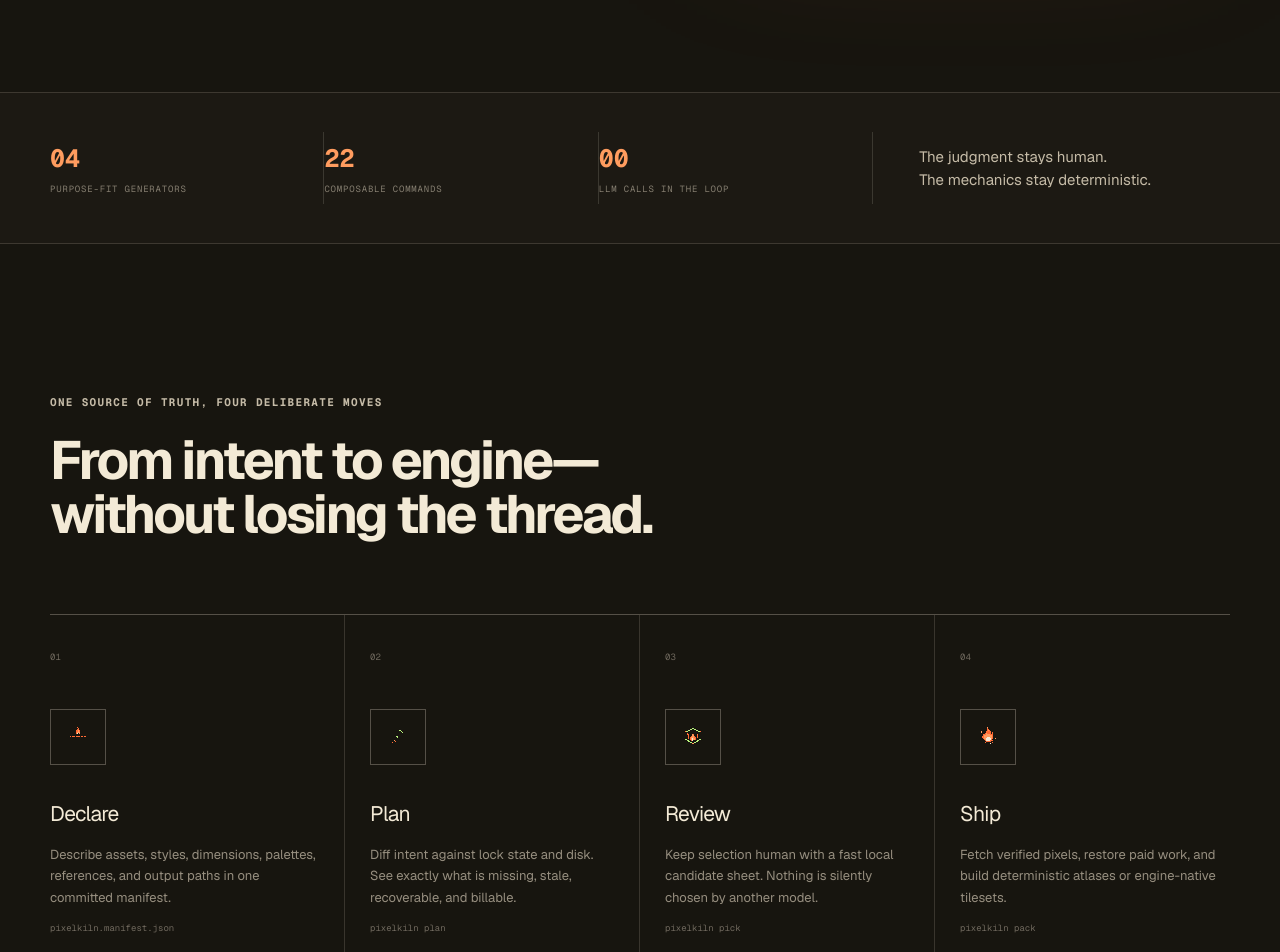
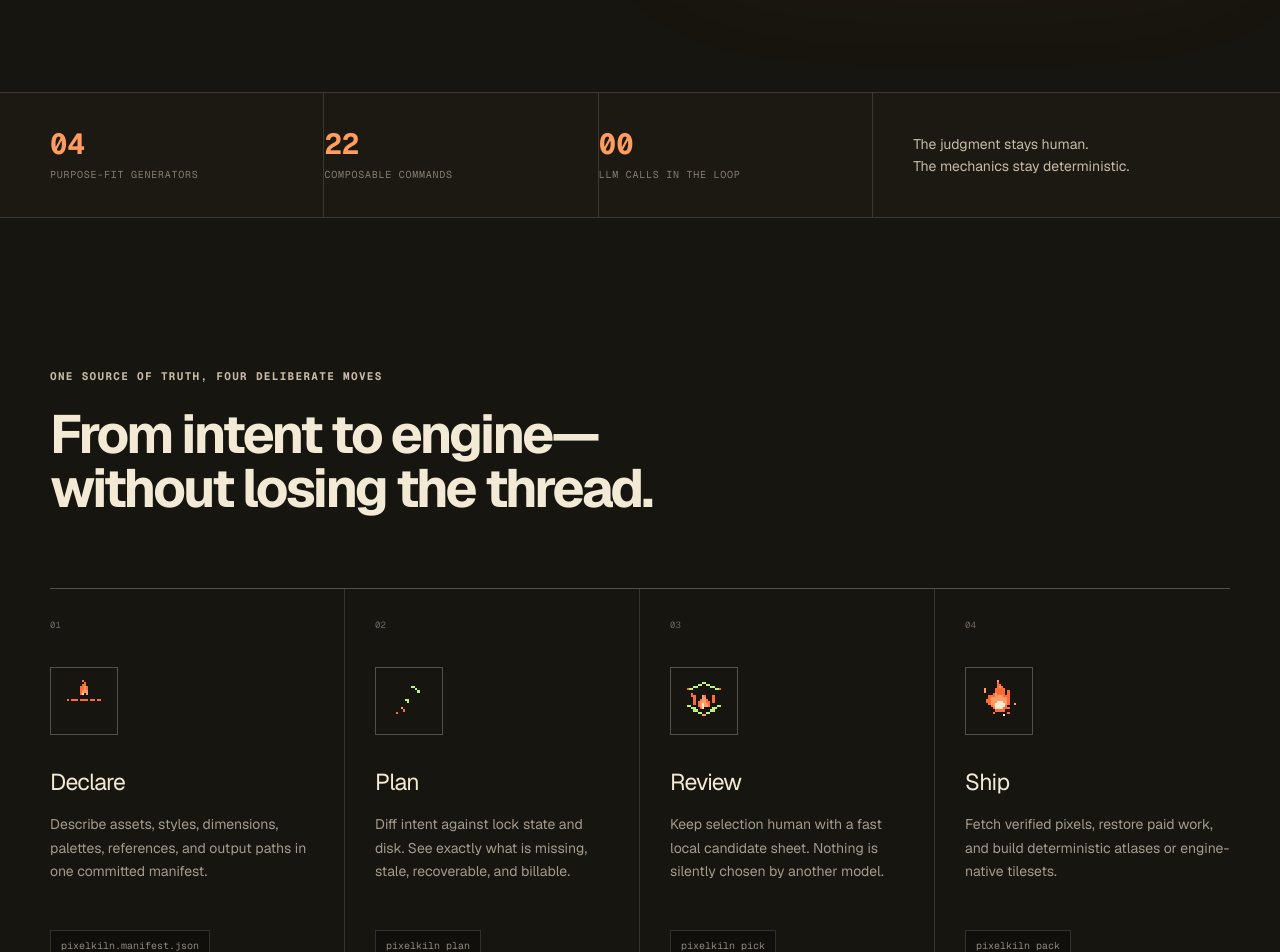
Before and after one commit to gfargo/pixelkiln, a Next.js app in the folder website/: page / in a window 1280 px wide. Shown: the part 700-1652 px from the top of the page. Built offline with nearby package versions, Linux system fonts and the light colour scheme; no server answers.

Commit message:
fix: refine workflow spacing and sprite scale

```diff
--- a/website/app/globals.css
+++ b/website/app/globals.css
@@ -253,37 +253,41 @@ a { color: inherit; text-decoration: none; }
 
 .proof-strip { border-block: 1px solid var(--line); background: #1c1913; }
 .proof-grid {
-  min-height: 150px;
+  min-height: 124px;
   display: grid;
   grid-template-columns: repeat(3, 1fr) 1.3fr;
-  align-items: center;
+  align-items: stretch;
 }
 .proof-grid > div {
-  height: 72px;
+  min-height: 124px;
   display: flex;
   flex-direction: column;
   justify-content: center;
-  gap: 6px;
+  gap: 9px;
+  padding: 24px 18px 22px 0;
   border-right: 1px solid var(--line);
 }
 .proof-grid strong {
   color: var(--ember-light);
   font-family: var(--font-geist-mono), monospace;
-  font-size: 25px;
+  font-size: 29px;
+  line-height: 1;
 }
 .proof-grid span {
   color: #857e70;
   font-family: var(--font-geist-mono), monospace;
-  font-size: 9px;
-  letter-spacing: 0.09em;
+  font-size: 10px;
+  line-height: 1.45;
+  letter-spacing: 0.075em;
   text-transform: uppercase;
 }
 .proof-grid p {
+  align-self: center;
   margin: 0;
-  padding-left: 46px;
+  padding-left: 40px;
   color: var(--cream-muted);
-  font-size: 15px;
-  line-height: 1.55;
+  font-size: 14px;
+  line-height: 1.6;
 }
 
 .section-heading .eyebrow { margin-bottom: 22px; }
@@ -324,12 +328,13 @@ a { color: inherit; text-decoration: none; }
   border-top: 1px solid var(--line-strong);
 }
 .workflow-grid article {
-  min-height: 350px;
-  position: relative;
-  padding: 28px 25px 30px 0;
+  min-height: 400px;
+  display: flex;
+  flex-direction: column;
+  padding: 30px 30px 28px 0;
   border-right: 1px solid var(--line);
 }
-.workflow-grid article:not(:first-child) { padding-left: 25px; }
+.workflow-grid article:not(:first-child) { padding-left: 30px; }
 .workflow-grid article:last-child { border-right: 0; padding-right: 0; }
 .step-number {
   color: #6f685d;
@@ -337,25 +342,36 @@ a { color: inherit; text-decoration: none; }
   font-size: 9px;
 }
 .step-glyph {
-  width: 56px;
-  height: 56px;
+  width: 68px;
+  height: 68px;
   display: grid;
   place-items: center;
-  margin: 42px 0 33px;
+  margin: 34px 0 30px;
   border: 1px solid var(--line-strong);
   color: var(--ember-light);
   font-family: var(--font-geist-mono), monospace;
-  font-size: 23px;
+  overflow: hidden;
 }
-.step-glyph img { width: 32px; height: 32px; image-rendering: pixelated; }
-.workflow-grid h3 { margin: 0 0 14px; font-size: 21px; letter-spacing: -0.035em; }
-.workflow-grid p { margin: 0; color: #968e7f; font-size: 13px; line-height: 1.65; }
+.step-glyph img {
+  width: 50px;
+  height: 50px;
+  image-rendering: pixelated;
+  transform: scale(1.35);
+  transform-origin: center;
+}
+.workflow-grid h3 { margin: 0 0 14px; font-size: 23px; letter-spacing: -0.035em; }
+.workflow-grid p { margin: 0 0 26px; color: #a39b8d; font-size: 14px; line-height: 1.68; }
 .workflow-grid code {
-  position: absolute;
-  bottom: 30px;
-  color: #716a5f;
+  align-self: flex-start;
+  margin-top: auto;
+  padding: 8px 10px;
+  border: 1px solid var(--line);
+  background: #100f0c;
+  color: #928a7b;
   font-family: var(--font-geist-mono), monospace;
-  font-size: 9px;
+  font-size: 10px;
+  line-height: 1.3;
+  white-space: nowrap;
 }
 
 .review-section {
@@ -660,8 +676,9 @@ a { color: inherit; text-decoration: none; }
   .hero-copy { max-width: 720px; }
   .hero-visual { width: min(640px, 94%); margin-inline: auto; }
   .proof-grid { grid-template-columns: repeat(3, 1fr); }
-  .proof-grid p { grid-column: 1 / -1; padding: 22px 0; }
+  .proof-grid p { grid-column: 1 / -1; padding: 25px 0 27px; border-top: 1px solid var(--line); }
   .workflow-grid { grid-template-columns: repeat(2, 1fr); }
+  .workflow-grid article { min-height: 370px; }
   .workflow-grid article:nth-child(2) { border-right: 0; }
   .workflow-grid article:nth-child(n + 3) { border-top: 1px solid var(--line); }
   .safety-grid { grid-template-columns: 1fr; }
@@ -686,13 +703,13 @@ a { color: inherit; text-decoration: none; }
   .plan-status { font-size: 8px; }
   .terminal-footer { gap: 10px; }
   .provenance-card { right: -5px; min-width: 245px; }
-  .proof-grid { grid-template-columns: 1fr; padding-block: 20px; }
-  .proof-grid > div { height: 65px; border-right: 0; border-bottom: 1px solid var(--line); }
-  .proof-grid p { grid-column: auto; }
+  .proof-grid { grid-template-columns: 1fr; }
+  .proof-grid > div { min-height: 92px; padding: 20px 0; border-right: 0; border-bottom: 1px solid var(--line); }
+  .proof-grid p { grid-column: auto; padding: 24px 0 27px; }
   .split-heading { grid-template-columns: 1fr; gap: 30px; }
   .workflow-section, .capabilities-section, .install-section { padding-block: 95px; }
   .workflow-grid { grid-template-columns: 1fr; margin-top: 48px; }
-  .workflow-grid article, .workflow-grid article:not(:first-child) { min-height: 310px; padding-inline: 0; border-right: 0; border-top: 1px solid var(--line); }
+  .workflow-grid article, .workflow-grid article:not(:first-child) { min-height: 380px; padding: 27px 0; border-right: 0; border-top: 1px solid var(--line); }
   .safety-section, .generator-section, .review-section { padding-block: 95px; }
   .safety-grid { gap: 60px; }
   .lock-visual { width: calc(100% - 18px); padding-inline: 18px; }
```
